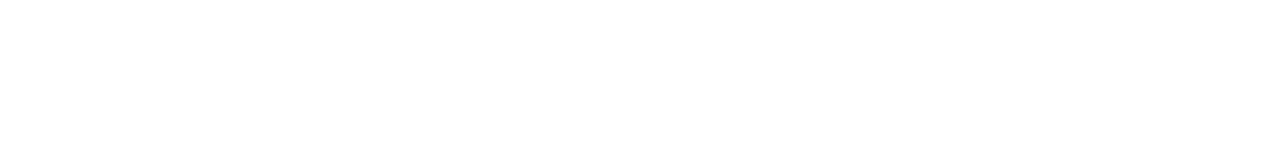
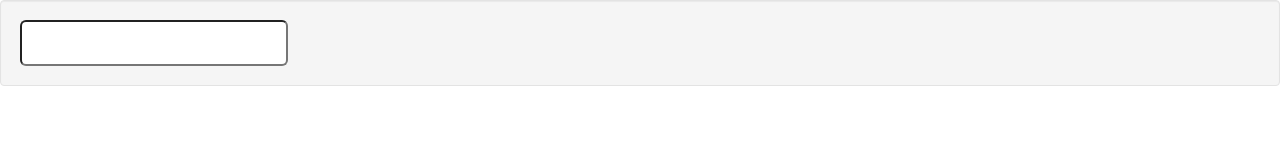
Before and after one commit to TonyDMorris/IMGBookmarker, a plain HTML site: page index.html in a window 1280 px wide. Drawn offline with nearby package versions, Linux system fonts and the light colour scheme.

Commit message:
getting started with bootstrap

```diff
--- a/index.html
+++ b/index.html
@@ -15,7 +15,10 @@
 <body>
     <div id="container">
 
+        <form class="well" action="submit">
+<input type="text" class="input-lg">
 
+        </form>
     </div>
 
 </body>
```
